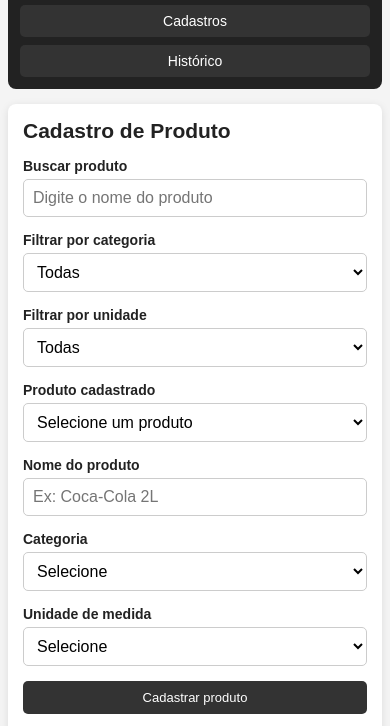
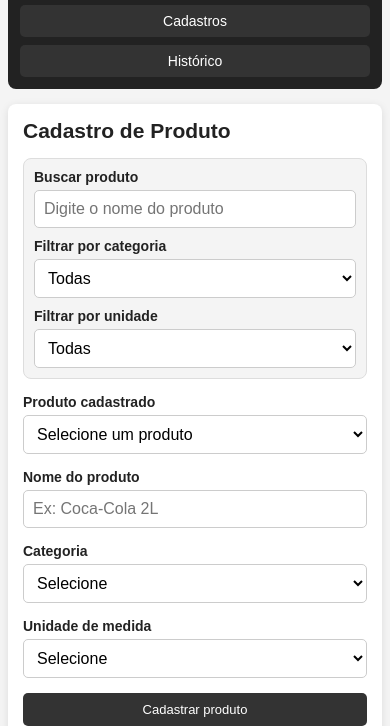
Before and after one commit to defrancaarthur1/TechInova, a website: page cadastros.html in a window 390 px wide. Shown: the part 91-817 px from the top of the page. Drawn offline with Linux system fonts and the light colour scheme; no server answers.

Commit message:
Refatora o CSS para garantir consistência e legibilidade.

```diff
--- a/adegastyle.css
+++ b/adegastyle.css
@@ -17,7 +17,10 @@ padding: 15px;
     color: #222;
 }
 
-/* CABEÇALHO */
+
+/* ========================================
+   CABEÇALHO
+======================================== */
 
 .topbar {
     width: 100%;
@@ -33,7 +36,10 @@ font-size: 28px;
     margin-bottom: 12px;
 }
 
-/* NAVEGAÇÃO */
+
+/* ========================================
+   NAVEGAÇÃO
+======================================== */
 
 nav {
     display: flex;
@@ -54,7 +60,10 @@ nav a:hover {
     background: #555;
 }
 
-/* CONTAINER */
+
+/* ========================================
+   CONTAINER
+======================================== */
 
 .container {
     width: 100%;
@@ -64,7 +73,10 @@ grid-template-columns: 1fr 1fr;
     gap: 15px;
 }
 
-/* CARD */
+
+/* ========================================
+   CARD
+======================================== */
 
 .card {
     width: 100%;
@@ -91,7 +103,10 @@ font-size: 21px;
     margin-bottom: 10px;
 }
 
-/* CAMPOS */
+
+/* ========================================
+   CAMPOS
+======================================== */
 
 .campo {
     width: 100%;
@@ -117,7 +132,10 @@ background: white;
     font-size: 14px;
 }
 
-/* BOTÕES */
+
+/* ========================================
+   BOTÕES
+======================================== */
 
 .btn {
     padding: 9px 13px;
@@ -147,7 +165,10 @@ background: orange;
     background: red;
 }
 
-/* AÇÕES */
+
+/* ========================================
+   AÇÕES
+======================================== */
 
 .acoes {
     display: flex;
@@ -161,7 +182,39 @@ flex-wrap: wrap;
     gap: 5px;
 }
 
-/* INFORMAÇÕES DO FORNECEDOR */
+
+/* ========================================
+   FILTROS DE PRODUTOS
+======================================== */
+
+.filtros-produtos {
+    width: 100%;
+    display: grid;
+    grid-template-columns: 2fr 1fr 1fr;
+    gap: 10px;
+
+    margin-bottom: 15px;
+    padding: 15px;
+
+    background: #f4f4f4;
+
+    border: 1px solid #ddd;
+    border-radius: 8px;
+}
+
+.filtros-produtos label {
+    margin-top: 0;
+}
+
+.filtros-produtos input,
+.filtros-produtos select {
+    margin-bottom: 0;
+}
+
+
+/* ========================================
+   INFORMAÇÕES DO FORNECEDOR
+======================================== */
 
 .info-box {
     display: none;
@@ -178,7 +231,10 @@ line-height: 1.7;
     display: block;
 }
 
-/* CADASTRO RÁPIDO */
+
+/* ========================================
+   CADASTRO RÁPIDO
+======================================== */
 
 .form-extra {
     display: none;
@@ -194,21 +250,22 @@ background: #f8f8f8;
     display: block;
 }
 
-/* ITENS DA COMPRA */
+
+/* ========================================
+   ITENS DA COMPRA
+======================================== */
 
 .itens-compra {
     width: 100%;
     margin-top: 20px;
-}
-
-/* ÁREA RESPONSIVA DAS TABELAS */
-
-.itens-compra {
     overflow-x: auto;
     -webkit-overflow-scrolling: touch;
 }
 
-/* TABELAS */
+
+/* ========================================
+   TABELAS
+======================================== */
 
 table {
     width: 100%;
@@ -234,7 +291,10 @@ table tr:hover {
     background: #f5f5f5;
 }
 
-/* FILTROS */
+
+/* ========================================
+   FILTROS GERAIS
+======================================== */
 
 .filtros {
     width: 100%;
@@ -243,7 +303,10 @@ grid-template-columns: 2fr 1fr 1fr;
     gap: 10px;
 }
 
-/* TABELA DO HISTÓRICO */
+
+/* ========================================
+   TABELA DO HISTÓRICO
+======================================== */
 
 .card.full {
     overflow: hidden;
@@ -253,7 +316,10 @@ overflow: hidden;
     width: 100%;
 }
 
-/* TELAS MÉDIAS */
+
+/* ========================================
+   TELAS MÉDIAS
+======================================== */
 
 @media (max-width: 900px) {
 
@@ -270,13 +336,18 @@ width: 100%;
         grid-template-columns: 1fr;
     }
 
+    .filtros-produtos {
+        grid-template-columns: 1fr;
+    }
 
 }
 
-/* TABLETS E CELULARES */
+
+/* ========================================
+   TABLETS E CELULARES
+======================================== */
 
 @media (max-width: 600px) {
-
 
     body {
         padding: 8px;
@@ -319,8 +390,15 @@ nav a {
         margin-right: 0;
     }
 
+    .filtros-produtos {
+        grid-template-columns: 1fr;
+        padding: 10px;
+    }
+
     /*
-   A tabela continua com suas colunas e ganha rolagem horizontal, evitando quebrar o layout.
+       A tabela continua com suas colunas
+       e ganha rolagem horizontal,
+       evitando quebrar o layout.
     */
 
     .itens-compra {
@@ -341,5 +419,4 @@ select {
         font-size: 16px;
     }
 
-
 }
```
Lines whose indentation alone changed are shown as unchanged.
